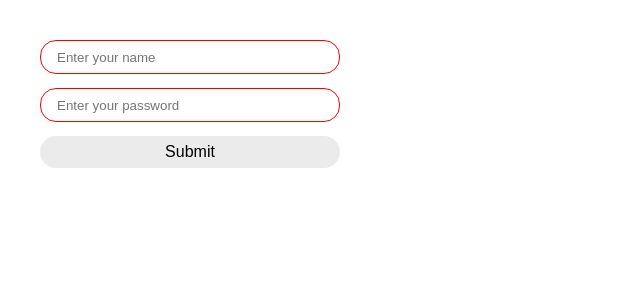
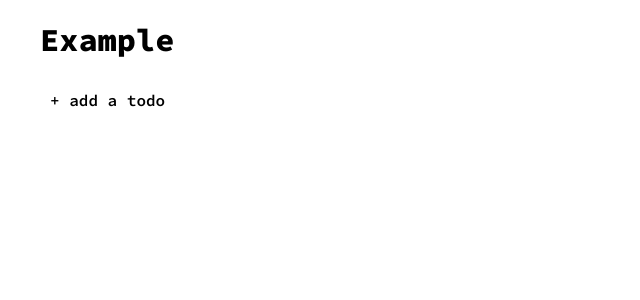
Before and after one commit to s2011r2593/tabula-rasa, a React (Create React App) app: page / in a window 1280 px wide. Shown: the top 300 px of the page, without its empty margins (0-640 px from the left). Built offline with nearby package versions, Linux system fonts and the light colour scheme.

Commit message:
complete

```diff
--- a/public/index.html
+++ b/public/index.html
@@ -24,6 +24,9 @@
       work correctly both with client-side routing and a non-root public URL.
       Learn how to configure a non-root public URL by running `npm run build`.
     -->
+    <link rel="preconnect" href="https://fonts.googleapis.com">
+    <link rel="preconnect" href="https://fonts.gstatic.com" crossorigin>
+    <link href="https://fonts.googleapis.com/css2?family=Source+Code+Pro:wght@600;800&display=swap" rel="stylesheet">
     <title>React App</title>
   </head>
   <body>
--- a/src/App.jsx
+++ b/src/App.jsx
@@ -1,38 +1,48 @@
 import { useState, useEffect } from 'react';
+import styled, { createGlobalStyle } from 'styled-components';
 
-import { createGlobalStyle } from "styled-components";
+import { ContextProvider } from './components/Context';
 
-import Form from "./components/Form";
-import Name from './components/Name';
+import Modal from './components/Modal';
+import List from './components/List';
 
-export default function App() {
-  const [data, setData] = useState([]);
-
-  const fetchData = () => {
-    fetch('https://gist.githubusercontent.com/s2011r2593/8bdf22e5e529d64119c8f7c46c332494/raw/8ee0eabb9e4c5eaa79783be5afa3b37d4cf348e5/hfrcc.json')
-      .then(res => res.json())
-      .then(data => {setData(data); console.log(data)});
-  }
-
+const App = () => {
   return (
-    <div>
-      <GlobalStyle />
-      <Form handleSubmit={fetchData} />
-      {
-        data.map((e, i) => {
-          return <Name color={e.color} key={i}>
-            {e.name}
-          </Name>
-        })
-      }
-    </div>
+    <ContextProvider>
+      <AppWrapper>
+        <GlobalStyle />
+        <Modal />
+        <Title>
+          Example
+        </Title>
+        <List />
+      </AppWrapper>
+    </ContextProvider>
   );
 }
 
+export default App;
+
 const GlobalStyle = createGlobalStyle`
   body {
-    margin: 40px;
-    font-family: sans-serif;
+    margin: 0;
+    font-family: 'Source Code Pro', monospace;
     font-size: 16px;
   }
 `;
+
+const AppWrapper = styled.div`
+  box-sizing: border-box;
+  width: 100vw;
+  height: 100vh;
+  padding: 20px 40px;
+  display: flex;
+  flex-direction: column;
+`;
+
+const Title = styled.div`
+  width: 100%;
+  font-size: 32px;
+  font-weight: 900;
+  margin-bottom: 20px;
+`;
--- /dev/null
+++ b/src/components/Context.jsx
@@ -0,0 +1,32 @@
+import React from 'react';
+
+const Context = React.createContext({
+  modalOpen: false,
+  modalContent: <></>,
+  setModalOpen: () => {},
+  setModalContent: () => {},
+});
+const { Provider } = Context;
+
+class ContextProvider extends React.Component {
+  state = {
+    modalOpen: false,
+    modalContent: <></>,
+    setModalOpen: (modalOpen) => {
+      this.setState({ modalOpen }, () => {
+        if (!this.state.modalOpen) {
+          this.state.setModalContent(<></>);
+        }
+      });
+    },
+    setModalContent: (modalContent) => {
+      this.setState({ modalContent });
+    }
+  };
+
+  render() {
+    return <Provider value={{...this.state}}>{this.props.children}</Provider>
+  }
+}
+
+export { Context, ContextProvider }
--- /dev/null
+++ b/src/components/CreateItem.jsx
@@ -0,0 +1,66 @@
+import { useState } from 'react';
+import styled from 'styled-components';
+
+const CreateItem = (props) => {
+  const [value, setValue] = useState('');
+
+  const handleChange = (e) => {
+    setValue(e.target.value);
+  }
+
+  const handleSubmit = () => {
+    if (value !== '') {
+      props.submit(value);
+    }
+  }
+
+  const checkEnter = (e) => {
+    if (e.keyCode === 13) {
+      handleSubmit();
+    }
+  }
+
+  return(
+    <div>
+      <Field
+        type='text'
+        placeholder='Enter a new item'
+        value={value}
+        onChange={(e) => handleChange(e)}
+        onKeyDown={(e) => checkEnter(e)}
+      />
+      <Submit
+        valid={value !== ''}
+        onClick={handleSubmit}
+      >
+        Submit
+      </Submit>
+    </div>
+  );
+}
+
+export default CreateItem;
+
+const Field = styled.input`
+  width: 300px;
+  height: 40px;
+  padding: 0 12px;
+  border-radius: 20px;
+  border: 1px solid #aaa;
+`;
+
+const Submit = styled.div`
+  font-size: 12px;
+  height: 30px;
+  padding: 0 12px;
+  width: fit-content;
+  display: flex;
+  justify-content: center;
+  align-items: center;
+  border-radius: 12px;
+  margin-top: 10px;
+  cursor: pointer;
+  border: 1px solid ${props => props.valid ? '#000' : '#aaa'};
+  color: ${props => props.valid ? '#000' : '#777'};
+  transition: all .2s ease;
+`;
--- a/src/components/Form.jsx
+++ /dev/null
@@ -1,80 +0,0 @@
-import { useState, useEffect } from 'react';
-import styled from "styled-components";
-
-export default function Form(props) {
-  const [fields, setFields] = useState({
-    name: '',
-    pass: '',
-  });
-  const [isValid, setIsValid] = useState({
-    name: false,
-    pass: false,
-  });
-
-  useEffect(() => {
-    setIsValid({
-      name: fields.name === 'sean',
-      pass: fields.pass === '1234',
-    });
-  }, [fields]);
-
-  const handleInput = (e, field) => {
-    setFields(prevState => ({
-      ...prevState,
-      [field]: e.target.value,
-    }));
-  }
-
-  const handleSubmit = () => {
-    if (isValid.name && isValid.pass) {
-      props.handleSubmit();
-    }
-  }
-
-  return (
-    <FormWrapper>
-      <StyledInput
-        type='text'
-        placeholder='Enter your name'
-        valid={isValid.name}
-        onChange={(e) => handleInput(e, 'name')}
-      />
-      <StyledInput
-        type='password'
-        placeholder='Enter your password'
-        valid={isValid.pass}
-        onChange={(e) => handleInput(e, 'pass')}
-      />
-      <StyledButton
-        onClick={handleSubmit}
-      >
-        Submit
-      </StyledButton>
-    </FormWrapper>
-  );
-}
-
-const FormWrapper = styled.div`
-  display: flex;
-  flex-direction: column;
-  width: 300px;
-  height: 128px;
-  justify-content: space-between;
-`;
-
-const StyledInput = styled.input`
-  height: 32px;
-  padding: 0 16px;
-  border: 1px solid ${props => props.valid ? 'green' : 'red'};
-  border-radius: 16px;
-`;
-
-const StyledButton = styled.div`
-  background: #ebebeb;
-  border-radius: 16px;
-  height: 32px;
-  display: flex;
-  align-items: center;
-  justify-content: center;
-  cursor: pointer;
-`;
--- /dev/null
+++ b/src/components/Item.jsx
@@ -0,0 +1,50 @@
+import { useEffect } from 'react';
+import styled from 'styled-components';
+
+const Item = (props) => {
+  return (
+    <ItemWrapper onClick={() => props.handleClick()}>
+      {props.strikeThrough && <Strike />}
+      {props.children}
+    </ItemWrapper>
+  );
+}
+
+export default Item;
+
+const ItemWrapper = styled.div`
+  margin-bottom: 20px;
+  color: #000000ff;
+  transition: color .1s ease;
+  padding: 10px;
+  position: relative;
+  cursor: pointer;
+  user-select: none;
+
+  :hover {
+    color: #00000055;
+  }
+`;
+
+const Strike = styled.div`
+  position: absolute;
+  top: 0;
+  left: 0;
+  width: 100%;
+  height: 40px;
+
+  :after {
+    position: absolute;
+    top: 50%;
+    left: 0;
+    content: ' ';
+    width: 0%;
+    height: 2px;
+    background: black;
+    transition: width .3s ease;
+  }
+
+  :hover:after {
+    width: 100%;
+  }
+`;
--- /dev/null
+++ b/src/components/List.jsx
@@ -0,0 +1,70 @@
+import { useEffect, useState, useContext } from 'react';
+import styled from 'styled-components';
+
+import { Context } from './Context';
+
+import Item from './Item';
+import CreateItem from './CreateItem';
+
+const List = () => {
+  const context = useContext(Context);
+
+  const [state, setState] = useState(JSON.parse(localStorage.getItem('items')) ?? {
+    items: [],
+  });
+
+  useEffect(() => {
+    localStorage.setItem('items', JSON.stringify(state));
+  }, [state.items]);
+
+  const removeItem = (i) => {
+    let items = state.items.slice();
+    items.splice(i, 1);
+    setState({ items });
+  }
+
+  const addItem = (item) => {
+    let items = state.items.slice();
+    items.push(item);
+    setState({ items });
+    context.setModalOpen(false);
+  }
+
+  const openModal = () => {
+    context.setModalContent(<CreateItem
+      submit={(i) => addItem(i)}
+    />);
+    context.setModalOpen(true);
+  }
+
+  return(
+    <ListWrapper>
+      {
+        state.items.map((e, i) => {
+          return(
+            <Item
+              handleClick={() => removeItem(i)}
+              strikeThrough={true}
+              key={i}
+            >
+              {e}
+            </Item>
+          );
+        })
+      }
+      <Item
+        handleClick={openModal}
+      >
+        + add a todo
+      </Item>
+    </ListWrapper>
+  );
+}
+
+export default List;
+
+const ListWrapper = styled.div`
+  width: calc(50% + 64px);
+  flex: 1;
+  overflow-y: auto;
+`;
--- /dev/null
+++ b/src/components/Modal.jsx
@@ -0,0 +1,59 @@
+import { useContext } from 'react';
+import styled from 'styled-components'
+
+import { Context } from './Context';
+
+const Modal = () => {
+  const context = useContext(Context);
+
+  const closeModal = () => {
+    context.setModalOpen(false);
+  }
+
+  return (
+    <ModalWrapper
+      visible={context.modalOpen}
+      onClick={closeModal}
+    >
+      <ModalContent onClick={e => e.stopPropagation()}>
+        <Exit onClick={closeModal} />
+        {context.modalContent}
+      </ModalContent>
+    </ModalWrapper>
+  );
+}
+
+export default Modal;
+
+const ModalWrapper = styled.div`
+  position: absolute;
+  top: 0;
+  left: 0;
+  width: 100vw;
+  height: 100vh;
+  display: flex;
+  justify-content: center;
+  align-items: center;
+  background: #00000044;
+  z-index: 1;
+  cursor: pointer;
+  visibility: ${props => (props.visible ? 'visible' : 'hidden')};
+`;
+
+const ModalContent = styled.div`
+  position: relative;
+  padding: 40px;
+  border-radius: 20px;
+  background: #fff;
+  cursor: default;
+`;
+
+const Exit = styled.div`
+  position: absolute;
+  top: 12px;
+  right: 20px;
+  cursor: pointer;
+  :before {
+    content: 'x';
+  }
+`;
--- a/src/components/Name.jsx
+++ /dev/null
@@ -1,18 +0,0 @@
-import styled from "styled-components";
-
-export default function Name(props) {
-  return (
-    <StyledDiv color={props.color}>
-      {props.children}
-    </StyledDiv>
-  );
-}
-
-const StyledDiv = styled.div`
-  margin-top: 10px;
-  color: black;
-  width: fit-content;
-  :hover {
-    color: ${props => props.color};
-  }
-`;
```
